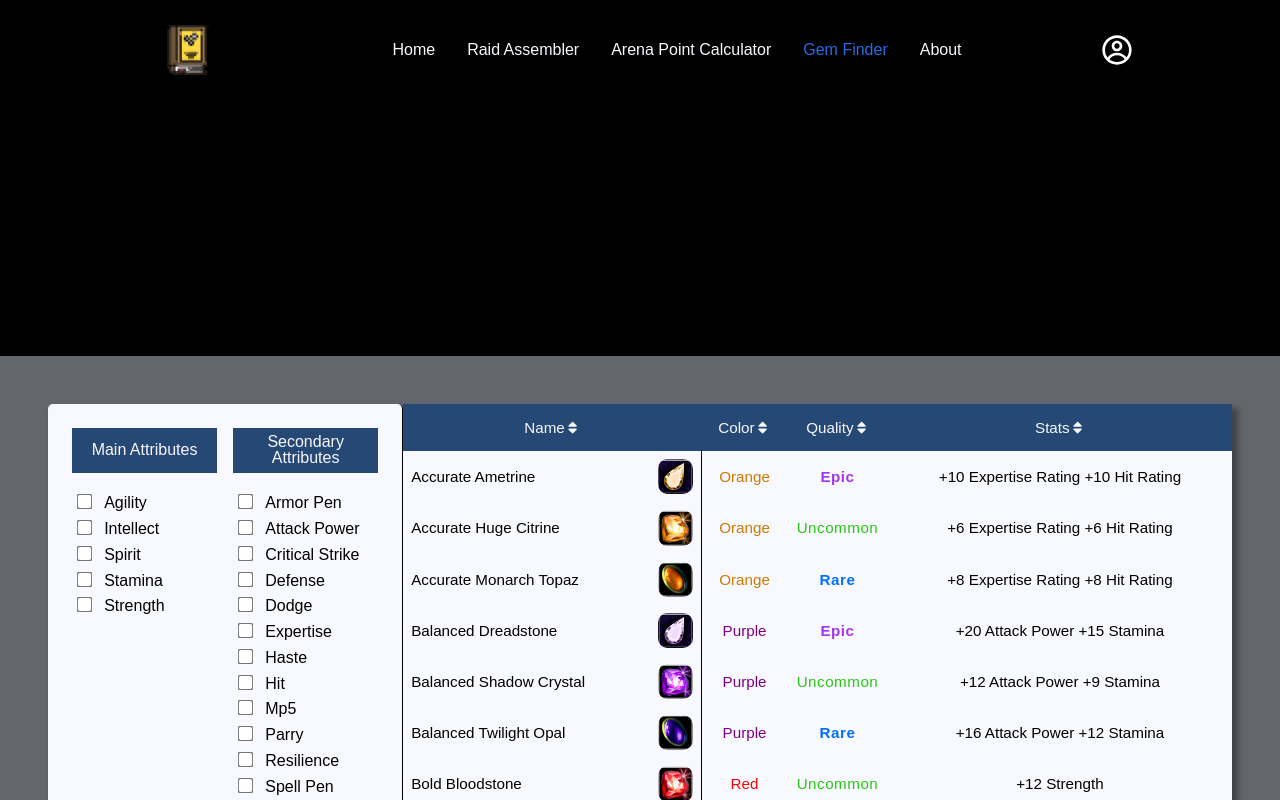
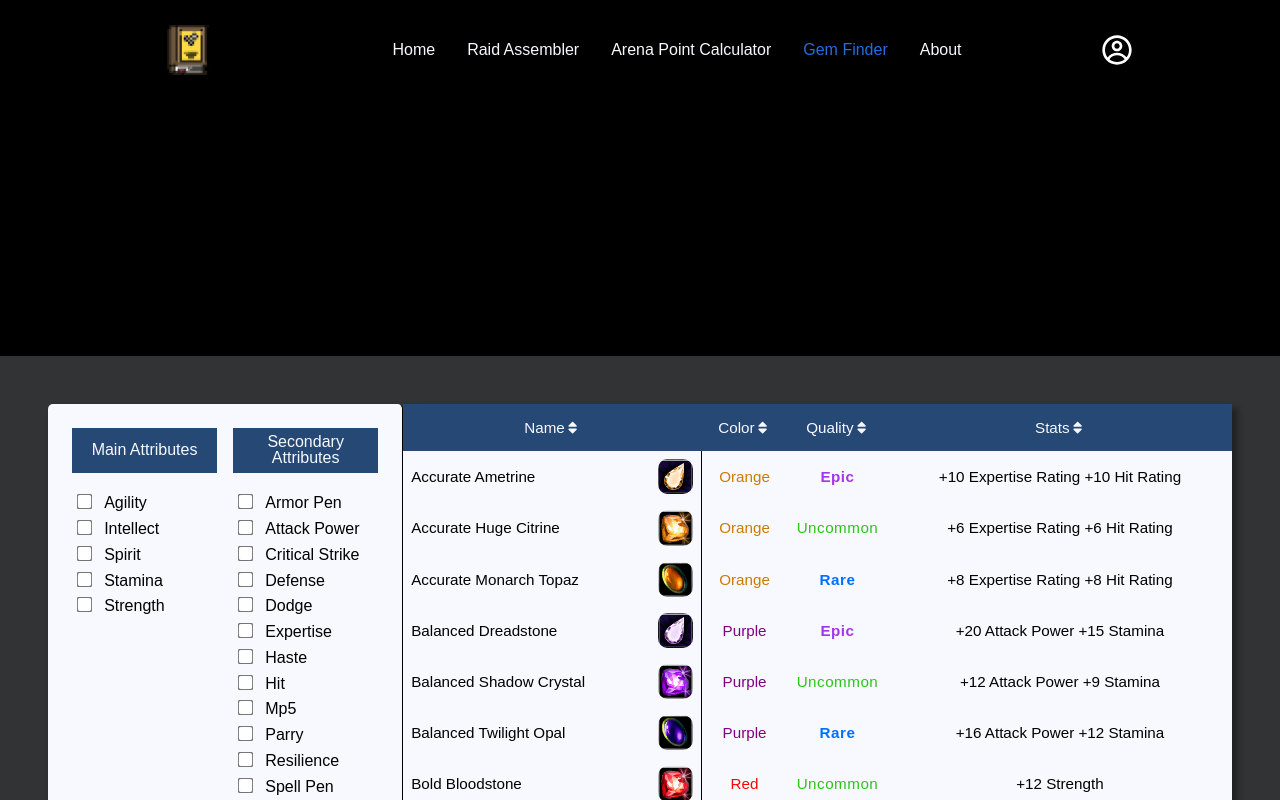
Before and after one commit to MarcusMohns/Codex-Online, a React (Create React App) app: page /gemfinder in a window 1280 px wide. Shown: the top 800 px of the page. Built offline with nearby package versions, Linux system fonts and the light colour scheme.

Commit message:
background color name was changed

```diff
--- a/src/components/styles/GemFinder.styled.js
+++ b/src/components/styles/GemFinder.styled.js
@@ -6,7 +6,7 @@ export const Main = styled.main`
   flex-direction: row;
   align-items: start;
   justify-content: space-evenly;
-  background-color: ${COLORS.background};
+  background-color: ${COLORS.fadedBackground};
   box-sizing: border-box;
   max-width: 100vw;
   min-height: 75vw;
```
